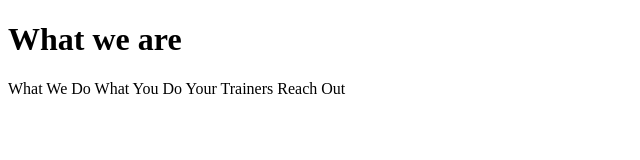
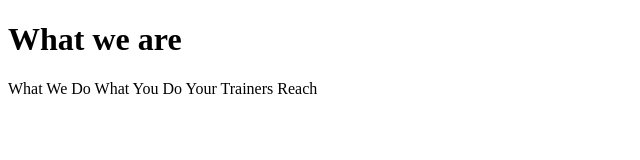
Before and after one commit to zeeshanmufti/run-buddy, a plain HTML site: page index.html in a window 1280 px wide. Shown: the full height of the page, 0-640 px from the left. Drawn offline with Linux system fonts and the light colour scheme.

```diff
--- a/index.html
+++ b/index.html
@@ -6,6 +6,6 @@
 </head>
 <body>
     <h1>What we are</h1>
-   What We Do What You Do Your Trainers Reach Out
+   What We Do What You Do Your Trainers Reach
 </body>
 </html>
```
